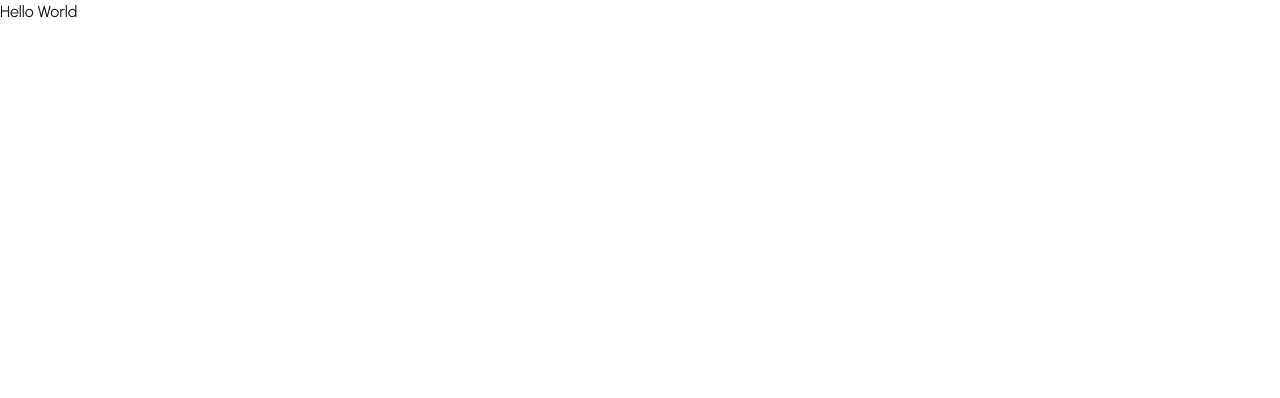
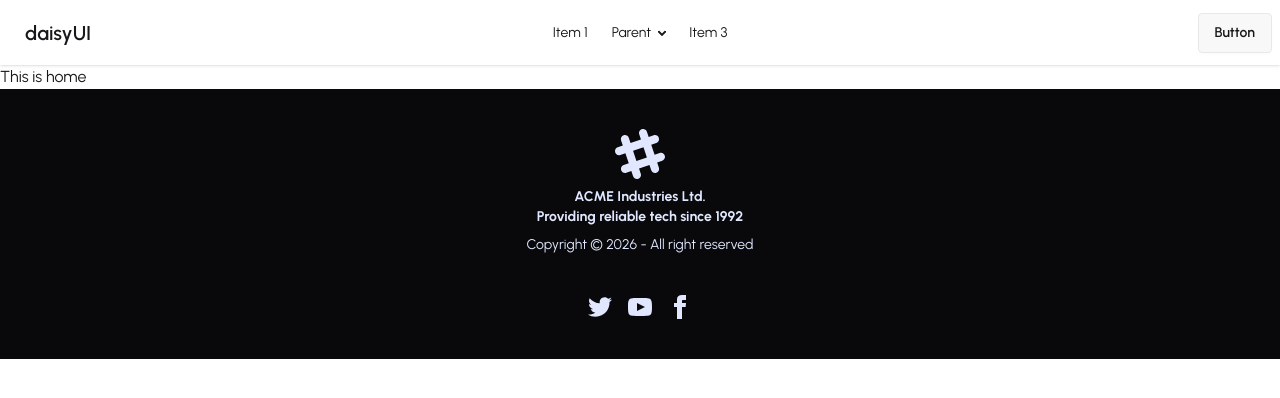
Before and after one commit to tabib-e-alahi/zap-shift_frontend, a React (Vite) app: page / in a window 1280 px wide. Shown: the top 398 px of the page. Built offline with nearby package versions, Linux system fonts and the light colour scheme.

Commit message:
navbar added

```diff
--- /dev/null
+++ b/src/pages/Home/Home/Home.jsx
@@ -0,0 +1,11 @@
+
+
+const Home = () => {
+    return (
+        <div>
+            <h2>This is home</h2>
+        </div>
+    );
+};
+
+export default Home;
--- a/src/routes/router.jsx
+++ b/src/routes/router.jsx
@@ -1,10 +1,18 @@
 import { createBrowserRouter } from "react-router";
+import RootLayout from "../layouts/RootLayout";
+import Home from "../pages/Home/Home/Home";
 
 
 const router = createBrowserRouter([
   {
     path: "/",
-    element: <div>Hello World</div>,
+    Component: RootLayout,
+    children: [
+      {
+        index: true,
+        Component: Home
+      }
+    ]
   },
 ]);
 
```
